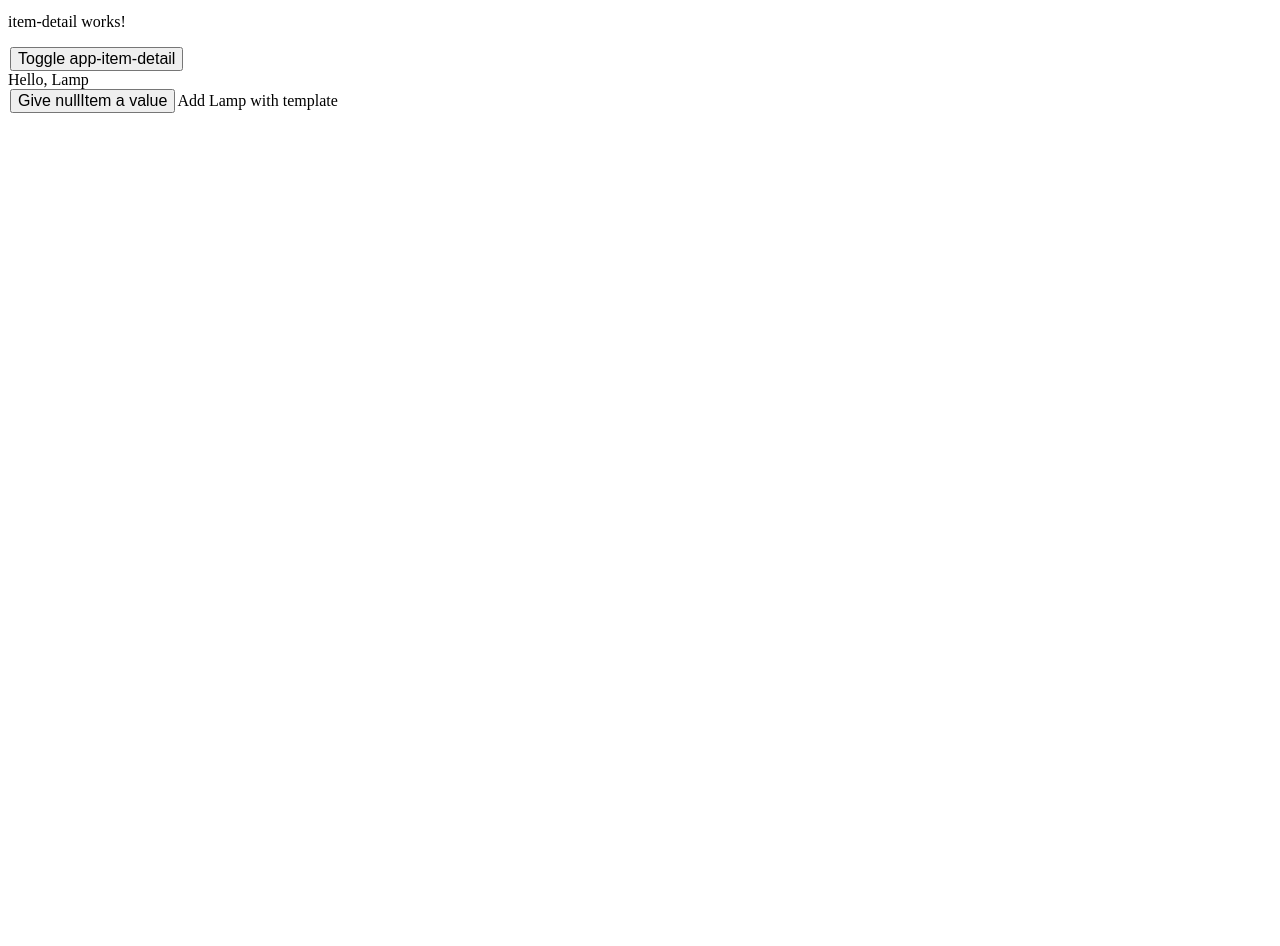
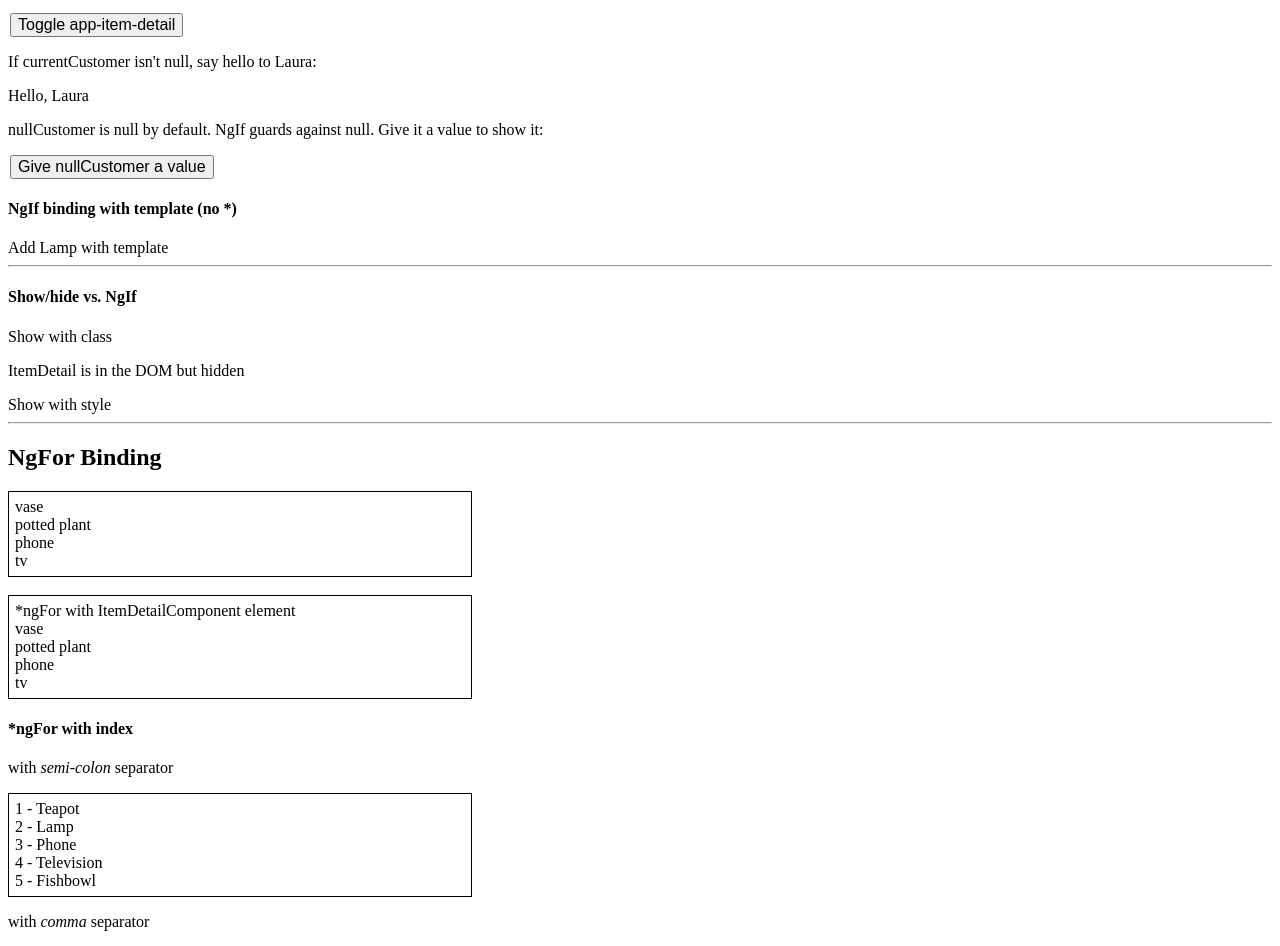
Before and after one commit to kapunahelewong/built-in-directives, an Angular app: page / in a window 1280 px wide. Shown: the part 1100-2046 px from the top of the page. Before the commit the page ends 1221 px from the top, so only its background shows below. Built offline with nearby package versions, Linux system fonts and the light colour scheme.

Commit message:
whole example working

```diff
--- a/src/app/app.component.css
+++ b/src/app/app.component.css
@@ -1,17 +1,80 @@
-a.to-toc { margin: 30px 0; }
-button { font-size: 100%; margin: 0 2px; }
-div[clickable] {cursor: pointer; max-width: 200px; margin: 16px 0}
-#noTrackByCnt, #withTrackByCnt {color: darkred; max-width: 450px; margin: 4px;}
-img {height: 100px;}
-.box {border: 1px solid black; padding: 6px; max-width: 450px;}
-.child-div {margin-left: 1em; font-weight: normal}
-.context {margin-left: 1em;}
-.hidden {display: none}
-.parent-div {margin-top: 1em; font-weight: bold}
-.special {font-weight:bold; font-size: x-large}
-.bad {color: red;}
-.saveable {color: limegreen;}
-.curly, .modified {font-family: "Brush Script MT"}
-.toe {margin-left: 1em; font-style: italic;}
-little-hero {color:blue; font-size: smaller; background-color: Turquoise }
-.to-toc {margin-top: 10px; display: block}
+
+button {
+	font-size: 100%;
+	margin: 0 2px;
+}
+
+div[clickable] {
+	cursor: pointer;
+	max-width: 200px;
+	margin: 16px 0
+}
+
+#noTrackByCnt,
+#withTrackByCnt {
+	color: darkred;
+	max-width: 450px;
+	margin: 4px;
+}
+
+img {
+	height: 100px;
+}
+
+.box {
+	border: 1px solid black;
+	padding: 6px;
+	max-width: 450px;
+}
+
+.child-div {
+	margin-left: 1em;
+	font-weight: normal;
+}
+
+.context {
+	margin-left: 1em;
+}
+
+.hidden {
+	display: none;
+}
+
+.parent-div {
+	margin-top: 1em;
+	font-weight: bold;
+}
+
+.special {
+	font-weight: bold;
+	font-size: x-large;
+}
+
+.bad {
+	color: red;
+}
+
+.saveable {
+	color: limegreen;
+}
+
+.curly,
+.modified {
+	font-family: "Brush Script MT"
+}
+
+.toe {
+	margin-left: 1em;
+	font-style: italic;
+}
+
+little-hero {
+	color: blue;
+	font-size: smaller;
+	background-color: Turquoise;
+}
+
+.to-toc {
+	margin-top: 10px;
+	display: block;
+}
--- a/src/app/app.component.html
+++ b/src/app/app.component.html
@@ -34,7 +34,6 @@ bindon-ngModel
 <p>currentClasses is {{currentClasses | json}}</p>
 <div [ngClass]="currentClasses">This div is initially saveable, unchanged, and special</div>
 
-not used in chapter
 <br>
 <label>saveable   <input type="checkbox" [(ngModel)]="canSave"></label> |
 <label>modified:  <input type="checkbox" [value]="!isUnchanged" (change)="isUnchanged=!isUnchanged"></label> |
@@ -66,7 +65,7 @@ not used in chapter
   This div is initially italic, normal weight, and extra large (24px).
 </div>
 
-<!-- not used in chapter -->
+
 <br>
 <label>italic: <input type="checkbox" [(ngModel)]="canSave"></label> |
 <label>normal: <input type="checkbox" [(ngModel)]="isUnchanged"></label> |
@@ -83,65 +82,61 @@ not used in chapter
 <hr>
 <h2>Built-in structural directives</h2>
 <h3 id="ngIf">NgIf Binding</h3>
-<p>If isActive is true, app-item-detail will render: </p>
-<app-item-detail *ngIf="isActive"></app-item-detail>
-<button (click)="isActiveToggle()">Toggle app-item-detail</button>
+<div>
+  <p>If isActive is true, app-item-detail will render: </p>
+  <app-item-detail *ngIf="isActive"></app-item-detail>
+  <button (click)="isActiveToggle()">Toggle app-item-detail</button>
+</div>
+<p>If currentCustomer isn't null, say hello to Laura:</p>
+<div *ngIf="currentCustomer">Hello, {{currentCustomer.name}}</div>
+  <p>nullCustomer is null by default. NgIf guards against null. Give it a value to show it:</p>
+<div *ngIf="nullCustomer">Hello, <span>{{nullCustomer}}</span></div>
+<button (click)="giveNullCustomerValue()">Give nullCustomer a value</button>
 
-<div *ngIf="currentItem">Hello, {{currentItem.name}}</div>
-<div *ngIf="nullItem">Hello!!!<span>{{nullItem}}</span></div>
-<button (click)="giveNullItemValue()">Give nullItem a value</button>
 
-<!-- NgIf binding with template (no *) -->
+<h4>NgIf binding with template (no *)</h4>
 
 <ng-template [ngIf]="currentItem">Add {{currentItem.name}} with template</ng-template>
+<hr>
 
-<!-- Does not show because isActive is false! -->
-<!-- <div>Hero Detail removed from DOM (via template) because isActive is false</div>
-<ng-template [ngIf]="isActive">
-  <app-hero-detail></app-hero-detail>
-</ng-template> -->
+<h4>Show/hide vs. NgIf</h4>
+<!-- isSpecial is true -->
+<div [class.hidden]="!isSpecial">Show with class</div>
+<div [class.hidden]="isSpecial">Hide with class</div>
 
-<!-- isSpecial is true -->
-<!-- <div [class.hidden]="!isSpecial">Show with class</div>
-<div [class.hidden]="isSpecial">Hide with class</div> -->
-
-<!-- HeroDetail is in the DOM but hidden -->
-<!-- <app-hero-detail [class.hidden]="isSpecial"></app-hero-detail>
+<p>ItemDetail is in the DOM but hidden</p>
+<app-item-detail [class.hidden]="isSpecial"></app-item-detail>
 
 <div [style.display]="isSpecial ? 'block' : 'none'">Show with style</div>
 <div [style.display]="isSpecial ? 'none'  : 'block'">Hide with style</div>
 
-<a class="to-toc" href="#toc">top</a> -->
 
-<!-- NgFor binding -->
-<!-- <hr><h2 id="ngFor">NgFor Binding</h2>
+<hr>
+<h2 id="ngFor">NgFor Binding</h2>
 
 <div class="box">
-  <div *ngFor="let hero of heroes">{{hero.name}}</div>
+  <div *ngFor="let item of items">{{item.name}}</div>
 </div>
 <br>
 
-<div class="box"> -->
-  <!-- *ngFor w/ hero-detail Component -->
-  <!-- <app-hero-detail *ngFor="let hero of heroes" [hero]="hero"></app-hero-detail>
-</div> -->
+<div class="box">
+  *ngFor with ItemDetailComponent element
+ <app-item-detail *ngFor="let item of items" [item]="item"></app-item-detail>
+</div>
 
-<!-- <a class="to-toc" href="#toc">top</a>
 
 <h4 id="ngFor-index">*ngFor with index</h4>
 <p>with <i>semi-colon</i> separator</p>
 <div class="box">
   <div *ngFor="let hero of heroes; let i=index">{{i + 1}} - {{hero.name}}</div>
-</div> -->
+</div>
 
-<!-- <p>with <i>comma</i> separator</p>
-<div class="box"> -->
-  <!-- Ex: "1 - Hercules" -->
-  <!-- <div *ngFor="let hero of heroes, let i=index">{{i + 1}} - {{hero.name}}</div>
-</div> -->
-<!--
-<a class="to-toc" href="#toc">top</a>
+<p>with <i>comma</i> separator</p>
+<div class="box">
+ <div *ngFor="let hero of heroes, let i=index">{{i + 1}} - {{hero.name}}</div>
+</div>
 
+<h1>******</h1>
 <h4 id="ngFor-trackBy">*ngFor trackBy</h4>
 <button (click)="resetHeroes()">Reset heroes</button>
 <button (click)="changeIds()">Change ids</button>
@@ -155,6 +150,7 @@ not used in chapter
     Hero DOM elements change #{{heroesNoTrackByCount}} without trackBy
   </div>
 </div>
+
 
 <p>with trackBy</p>
 <div class="box">
@@ -177,8 +173,8 @@ not used in chapter
 <p>with trackBy and <i>comma</i> separator</p>
 <div class="box">
   <div *ngFor="let hero of heroes, trackBy: trackByHeroes">({{hero.id}}) {{hero.name}}</div>
-</div> -->
-<!--
+</div>
+
 <p>with trackBy and <i>space</i> separator</p>
 <div class="box">
   <div *ngFor="let hero of heroes trackBy: trackByHeroes">({{hero.id}}) {{hero.name}}</div>
@@ -189,10 +185,7 @@ not used in chapter
   <div *ngFor="let hero of heroes, trackBy: trackById">({{hero.id}}) {{hero.name}}</div>
 </div>
 
-<a class="to-toc" href="#toc">top</a> -->
-
-<!-- NgSwitch binding -->
-<!-- <hr><h2 id="ngSwitch">NgSwitch Binding</h2>
+<hr><h2>NgSwitch Binding</h2>
 
 <p>Pick your favorite hero</p>
 <div>
@@ -208,5 +201,3 @@ not used in chapter
   <div *ngSwitchCase="'confused'">Are you as confused as {{currentHero.name}}?</div>
   <app-unknown-hero  *ngSwitchDefault           [hero]="currentHero"></app-unknown-hero>
 </div>
-
-<a class="to-toc" href="#toc">top</a> -->
--- a/src/app/app.component.ts
+++ b/src/app/app.component.ts
@@ -1,4 +1,6 @@
 import { Component, OnInit } from '@angular/core';
+import { Items } from './items';
+import { Hero } from './hero';
 
 @Component({
   selector: 'app-root',
@@ -19,10 +21,31 @@ export class AppComponent implements OnInit {
 
 
   isActive = true;
-  nullItem = null;
+  nullCustomer = null;
+  currentCustomer = {
+    name: 'Laura'
+  };
+
+  items = [
+    {name: 'vase', id: 1 },
+    {name: 'potted plant', id: 2 },
+    {name: 'phone', id: 3 },
+    {name: 'tv', id: 4 }
+  ];
+  hero: Hero; // defined to demonstrate template context precedence
+  heroes: Hero[];
+
+  currentHero: Hero;
+
+
+  // trackBy change counting
+  heroesNoTrackByCount   = 0;
+  heroesWithTrackByCount = 0;
+  heroesWithTrackByCountReset = 0;
+  heroIdIncrement = 1;
 
   ngOnInit() {
-    // this.resetHeroes();
+    this.resetHeroes();
     this.setCurrentClasses();
     this.setCurrentStyles();
   }
@@ -54,8 +77,42 @@ export class AppComponent implements OnInit {
     this.isActive = !this.isActive;
   }
 
-  giveNullItemValue() {
-    this.nullItem = 'I exist!';
+  giveNullCustomerValue() {
+    console.log(this.nullCustomer);
+    !(this.nullCustomer = null) ? (this.nullCustomer = 'Knut') : (this.nullCustomer = null);
+    console.log(this.nullCustomer);
   }
 
+  resetNullItem() {
+    this.nullCustomer = null;
+  }
+
+
+  resetHeroes() {
+    this.heroes = Hero.heroes.map(hero => hero.clone());
+    this.currentHero = this.heroes[0];
+    this.hero = this.currentHero;
+    this.heroesWithTrackByCountReset = 0;
+  }
+
+  changeIds() {
+    this.resetHeroes();
+    this.heroes.forEach(h => h.id += 10 * this.heroIdIncrement++);
+    this.heroesWithTrackByCountReset = -1;
+  }
+
+  clearTrackByCounts() {
+    const trackByCountReset = this.heroesWithTrackByCountReset;
+    this.resetHeroes();
+    this.heroesNoTrackByCount = -1;
+    this.heroesWithTrackByCount = trackByCountReset;
+    this.heroIdIncrement = 1;
+  }
+
+  trackByHeroes(index: number, hero: Hero): number { return hero.id; }
+
+  trackById(index: number, item: any): number { return item['id']; }
+
+
+
 }
--- a/src/app/app.module.ts
+++ b/src/app/app.module.ts
@@ -5,12 +5,14 @@ import { FormsModule } from '@angular/forms';
 
 import { AppComponent } from './app.component';
 import { ItemDetailComponent } from './item-detail/item-detail.component';
+import { heroSwitchComponents } from './hero-switch.component';
 
 
 @NgModule({
   declarations: [
     AppComponent,
-    ItemDetailComponent
+    ItemDetailComponent,
+    heroSwitchComponents
   ],
   imports: [
     BrowserModule,
--- /dev/null
+++ b/src/app/hero-switch.component.ts
@@ -0,0 +1,42 @@
+import { Component, Input } from '@angular/core';
+import { Hero } from './hero';
+
+@Component({
+  selector: 'app-happy-hero',
+  template: `Wow. You like {{hero.name}}. What a happy hero ... just like you.`
+})
+export class HappyHeroComponent {
+  @Input() hero: Hero;
+}
+
+@Component({
+  selector: 'app-sad-hero',
+  template: `You like {{hero.name}}? Such a sad hero. Are you sad too?`
+})
+export class SadHeroComponent {
+  @Input() hero: Hero;
+}
+
+@Component({
+  selector: 'app-confused-hero',
+  template: `Are you as confused as {{hero.name}}?`
+})
+export class ConfusedHeroComponent {
+  @Input() hero: Hero;
+}
+
+@Component({
+  selector: 'app-unknown-hero',
+  template: `{{message}}`
+})
+export class UnknownHeroComponent {
+  @Input() hero: Hero;
+  get message() {
+    return this.hero && this.hero.name ?
+      `${this.hero.name} is strange and mysterious.` :
+      'Are you feeling indecisive?';
+  }
+}
+
+export const heroSwitchComponents =
+  [ HappyHeroComponent, SadHeroComponent, ConfusedHeroComponent, UnknownHeroComponent ];
--- a/src/app/hero.ts
+++ b/src/app/hero.ts
@@ -4,16 +4,16 @@ export class Hero {
   static heroes: Hero[] = [
     new Hero(
       null,
-      'Hercules',
-      'happy',
+      'Teapot',
+      'short and stout',
       new Date(1970, 1, 25),
       'http://www.imdb.com/title/tt0065832/',
       325
     ),
-    new Hero(1, 'Mr. Nice',  'happy'),
-    new Hero(2, 'Narco',     'sad' ),
-    new Hero(3, 'Windstorm', 'confused' ),
-    new Hero(4, 'Magneta')
+    new Hero(1, 'Lamp', 'bright'),
+    new Hero(2, 'Phone', 'slim' ),
+    new Hero(3, 'Television', 'vintage' ),
+    new Hero(4, 'Fishbowl')
   ];
 
 
--- a/src/app/item-detail/item-detail.component.html
+++ b/src/app/item-detail/item-detail.component.html
@@ -1,3 +1,9 @@
-<p>
-  item-detail works!
-</p>
+<!-- <div>
+  <img src="../../assets/potted-plant.svg" width="150">
+</div> -->
+
+
+<div>
+  <span>{{item?.name}}
+  </span>
+</div>
--- /dev/null
+++ b/src/app/items.ts
@@ -0,0 +1,9 @@
+
+export class Items {
+  items = [
+    {name: 'vase', id: 1 },
+    {name: 'potted plant', id: 2 },
+    {name: 'phone', id: 3 },
+    {name: 'tv', id: 4 }
+  ];
+}
```
Also changed, not shown: src/app/item-detail/item-detail.component.ts (+8 -1 lines), src/assets/potted-plant.svg (added).
